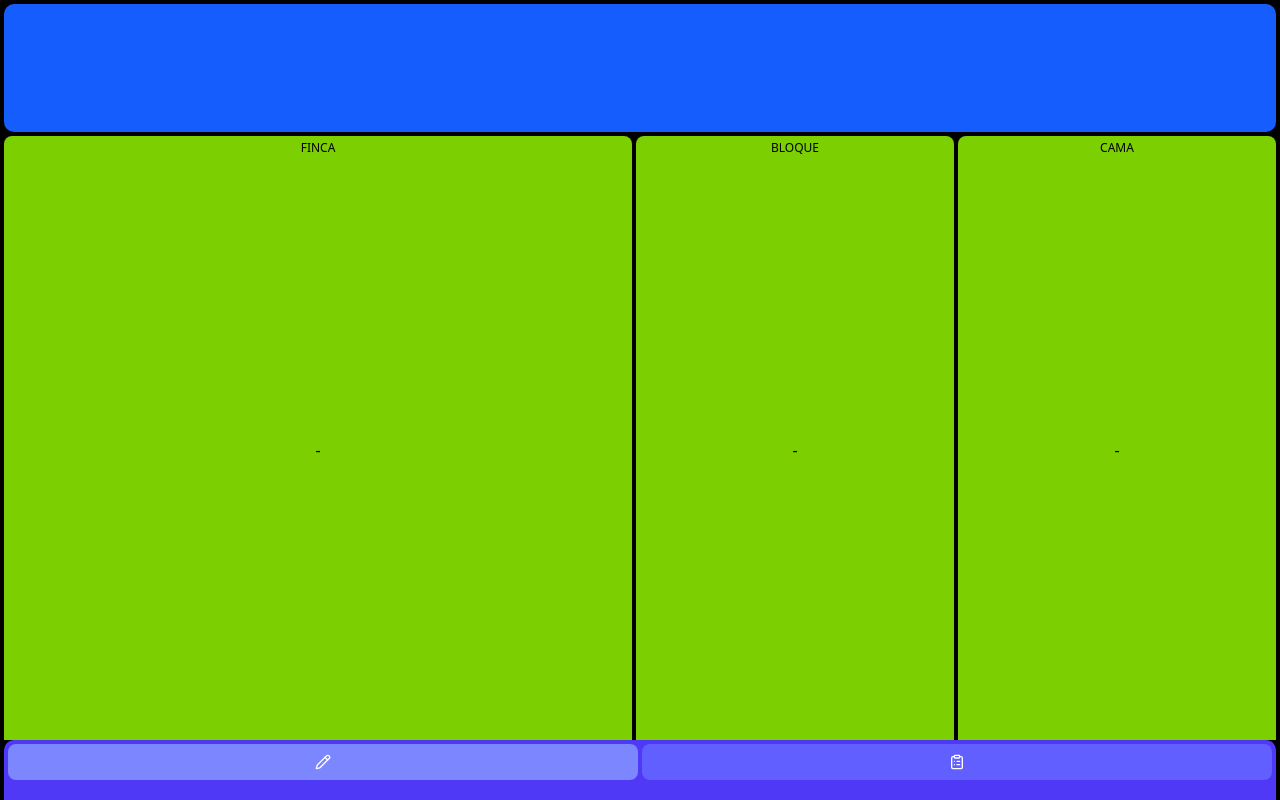
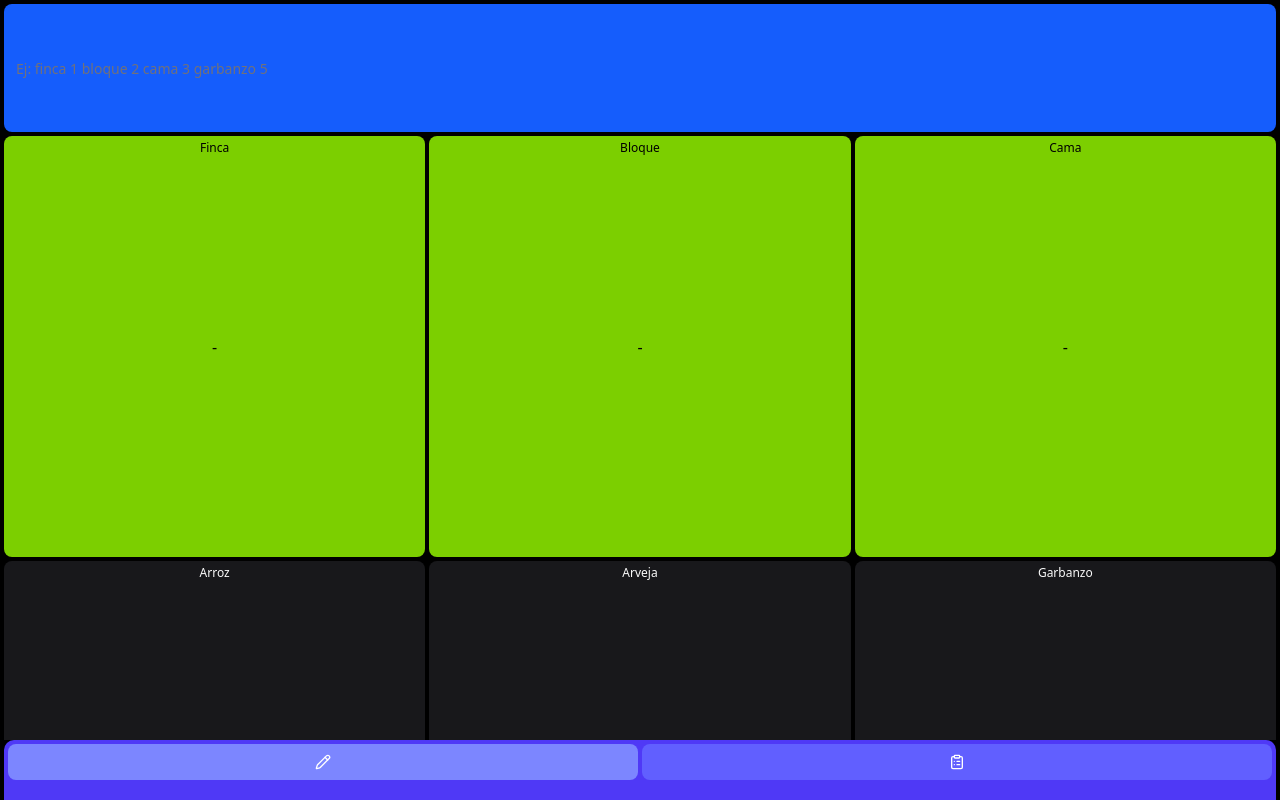
Before and after one commit to LucasFoulkes/cananvalle-voice-input, a React (Vite) app: page / in a window 1280 px wide. Built offline with nearby package versions, Linux system fonts and the light colour scheme.

Commit message:
add style

```diff
--- /dev/null
+++ b/src/components/command-input.tsx
@@ -0,0 +1,50 @@
+import { useState } from 'react'
+import { Input } from '@/components/ui/input'
+import type { Form } from '@/types'
+import { parseCommand } from '@/lib/command'
+
+type Props = {
+    form: Form
+    onFormChange: (next: Form) => void
+    onSaved?: (savedCount: number) => void
+    className?: string
+}
+
+export function CommandInput({ form, onFormChange, onSaved, className }: Props) {
+    const [value, setValue] = useState('')
+
+    return (
+        <Input
+            className={className}
+            value={value}
+            onChange={(e) => setValue(e.target.value)}
+            placeholder={'Ej: finca 1 bloque 2 cama 3 garbanzo 5'}
+            onKeyDown={(e) => {
+                if (e.key === 'Enter') {
+                    const { nextForm, adds } = parseCommand(value, form)
+
+                    if (adds.length) {
+                        const existing = JSON.parse(localStorage.getItem('observaciones') || '[]')
+                        const appended = [
+                            ...existing,
+                            ...adds.map((a) => ({
+                                fecha: new Date().toLocaleString(),
+                                finca: a.form.finca,
+                                bloque: a.form.bloque,
+                                cama: a.form.cama,
+                                estado: a.estado,
+                                cantidad: a.cantidad,
+                            })),
+                        ]
+                        localStorage.setItem('observaciones', JSON.stringify(appended))
+                    }
+
+                    onFormChange(nextForm)
+                    setValue('')
+                    // Always notify parent to allow totals recompute; pass count for potential UX
+                    onSaved?.(adds.length)
+                }
+            }}
+        />
+    )
+}
--- a/src/components/square-tile.tsx
+++ b/src/components/square-tile.tsx
@@ -27,7 +27,7 @@ export function SquareTile({
         <Dialog open={open} onOpenChange={setOpen}>
             <DialogTrigger asChild>
                 <Button
-                    className={['relative grid place-items-center text-center uppercase', className].filter(Boolean).join(' ')}
+                    className={['relative grid place-items-center text-center', className].filter(Boolean).join(' ')}
                     onClick={() => {
                         setValue('')
                         setOpen(true)
--- /dev/null
+++ b/src/lib/command.ts
@@ -0,0 +1,84 @@
+import type { Form } from "@/types"
+
+export type StageKey = "arroz" | "arveja" | "garbanzo" | "color" | "abiertos"
+
+type AddItem = {
+    estado: StageKey
+    cantidad: number
+    form: Form // snapshot of the form when the add was parsed
+}
+
+export type ParseResult = {
+    nextForm: Form
+    adds: AddItem[]
+}
+
+const fieldKeys = new Set<[keyof Form] | any>(["finca", "bloque", "cama"]) as unknown as Set<keyof Form>
+const stageKeys = new Set<StageKey>(["arroz", "arveja", "garbanzo", "color", "abiertos"])
+
+/**
+ * Very small DSL parser.
+ * Examples:
+ * - "finca 1 bloque 2 cama 3 garbanzo 5"
+ * - "arroz 10 arveja 4" (uses current form)
+ * Order matters: fields set before a stage apply to that stage's add.
+ */
+export function parseCommand(input: string, initialForm: Form): ParseResult {
+    const tokens = input.trim().toLowerCase().split(/\s+/).filter(Boolean)
+    let i = 0
+    const nextForm: Form = { ...initialForm }
+    const adds: AddItem[] = []
+
+    while (i < tokens.length) {
+        const tok = tokens[i]!
+
+        // Field assignment: finca|bloque|cama <value>
+        if ((fieldKeys as any).has(tok)) {
+            const key = tok as keyof Form
+            const val = tokens[i + 1] ?? ""
+            if (val) {
+                // Cascading resets: higher level clears lower levels
+                if (key === 'finca') {
+                    nextForm.finca = val
+                    nextForm.bloque = ''
+                    nextForm.cama = ''
+                } else if (key === 'bloque') {
+                    nextForm.bloque = val
+                    nextForm.cama = ''
+                } else if (key === 'cama') {
+                    nextForm.cama = val
+                } else {
+                    ; (nextForm as any)[key] = val
+                }
+                i += 2
+                continue
+            }
+            i += 1
+            continue
+        }
+
+        // Stage add: <stage> <number>
+        if (stageKeys.has(tok as StageKey)) {
+            const amountToken = tokens[i + 1]
+            const n = amountToken != null ? Number(amountToken) : NaN
+            if (!Number.isNaN(n)) {
+                adds.push({
+                    estado: tok as StageKey,
+                    cantidad: n,
+                    form: { ...nextForm },
+                })
+                i += 2
+                continue
+            } else {
+                // If amount missing, skip just the stage token
+                i += 1
+                continue
+            }
+        }
+
+        // Unknown token: skip
+        i += 1
+    }
+
+    return { nextForm, adds }
+}
--- a/src/routes/index.tsx
+++ b/src/routes/index.tsx
@@ -2,6 +2,7 @@ import { createFileRoute } from '@tanstack/react-router'
 import { useMemo, useState } from 'react'
 import type { Form } from "@/types"
 import { SquareTile } from '@/components/square-tile'
+import { CommandInput } from "@/components/command-input"
 
 export const Route = createFileRoute('/')({
     component: RouteComponent,
@@ -11,9 +12,10 @@ function RouteComponent() {
     const [form, setForm] = useState<Form>({ finca: '', bloque: '', cama: '', estado: '', cantidad: '' })
     // dialog state managed by SquareTile
     const [rev, setRev] = useState(0)
+    // command input moved into component
 
     const fields = [
-        // { key: 'finca', placeholder: 'Finca' },
+        { key: 'finca', placeholder: 'Finca' },
         { key: 'bloque', placeholder: 'Bloque' },
         { key: 'cama', placeholder: 'Cama' },
     ] as const
@@ -28,41 +30,54 @@ function RouteComponent() {
 
     // Totals per stage from persisted observations
     const stageTotals = useMemo(() => {
+        // If no selection at all, show zeros by returning an empty map
+        if (!form.finca && !form.bloque && !form.cama) {
+            return new Map<string, number>()
+        }
         try {
-            const arr: Array<{ estado: string; cantidad: number }> = JSON.parse(localStorage.getItem('observaciones') || '[]')
+            type Row = { estado: string; cantidad: number; finca?: string; bloque?: string; cama?: string }
+            const arr: Row[] = JSON.parse(localStorage.getItem('observaciones') || '[]')
             const map = new Map<string, number>()
-            for (const { estado, cantidad } of arr) {
+            for (const { estado, cantidad, finca, bloque, cama } of arr) {
+                // Filter by current selection; only compare non-empty form fields
+                if (form.finca && finca !== form.finca) continue
+                if (form.bloque && bloque !== form.bloque) continue
+                if (form.cama && cama !== form.cama) continue
                 map.set(estado, (map.get(estado) ?? 0) + Number(cantidad || 0))
             }
             return map
         } catch {
             return new Map<string, number>()
         }
-    }, [rev])
+    }, [rev, form.finca, form.bloque, form.cama])
 
     return (
         <div className='flex flex-col w-full gap-1 pt-1'>
-            <div className='h-32 bg-blue-600 rounded-lg'> </div>
-            <div className='flex flex-row items-stretch gap-1'>
-                <div className='flex-1'>
+            <CommandInput
+                className='h-32 bg-blue-600 roundedlg border-none'
+                form={form}
+                onFormChange={setForm}
+                onSaved={() => setRev((x) => x + 1)}
+            />
+            <div className='flex flex-row gap-1'>
+                {fields.map((f) => (
                     <SquareTile
-                        label='Finca'
-                        valueText={form.finca || '-'}
+                        key={f.key}
+                        label={f.placeholder}
+                        valueText={(form as any)[f.key] || '-'}
                         inputType='text'
-                        onSave={(val) => setForm((prev) => ({ ...prev, finca: val }))}
-                        className='w-full h-full aspect-square bg-lime-500 text-black'
+                        onSave={(val) => setForm((prev) => {
+                            // Cascading resets when changing location via tiles
+                            if (f.key === 'finca') {
+                                return { ...prev, finca: val, bloque: '', cama: '' }
+                            }
+                            if (f.key === 'bloque') {
+                                return { ...prev, bloque: val, cama: '' }
+                            }
+                            return { ...prev, [f.key]: val } as Form
+                        })}
+                        className='h-full aspect-square flex-1 bg-lime-500 text-black'
                     />
-                </div>
-                {fields.map((f) => (
-                    <div key={f.key} className='w-1/4'>
-                        <SquareTile
-                            label={f.placeholder}
-                            valueText={(form as any)[f.key] || '-'}
-                            inputType='text'
-                            onSave={(val) => setForm((prev) => ({ ...prev, [f.key]: val }))}
-                            className='bg-lime-500 text-black w-full h-full'
-                        />
-                    </div>
                 ))}
             </div>
             <div className='grid grid-cols-3 gap-1'>
```
